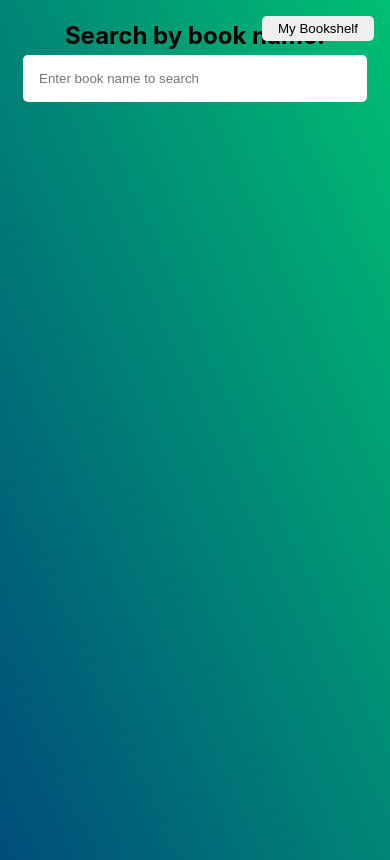
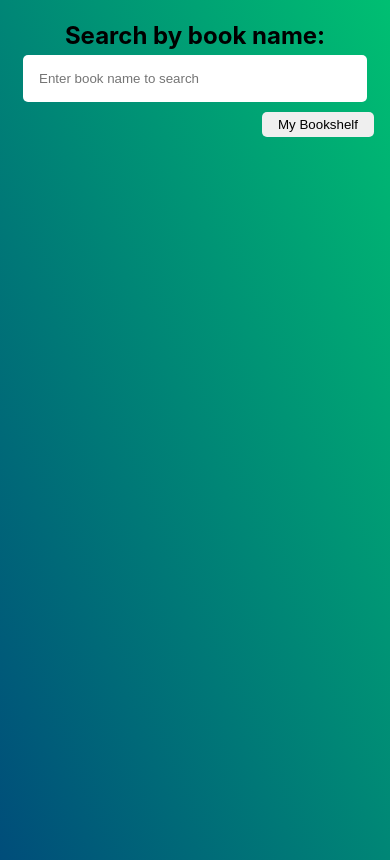
Before and after one commit to yogeshn-1/Personal-bookshelf, a React (Create React App) app: page / in a window 390 px wide. Built offline with nearby package versions, Linux system fonts and the light colour scheme.

Commit message:
Making page responsive

```diff
--- a/package.json
+++ b/package.json
@@ -36,5 +36,8 @@
       "last 1 firefox version",
       "last 1 safari version"
     ]
+  },
+  "devDependencies": {
+    "@babel/plugin-proposal-private-property-in-object": "^7.21.11"
   }
 }
--- a/src/components/SearchPage.jsx
+++ b/src/components/SearchPage.jsx
@@ -48,7 +48,9 @@ const SearchPage = () => {
   return (
     <div className="container">
       <Link to="/shelf">
-        <button className="routeButton">My Bookshelf</button>
+        <button className="routeButton" id="shelf">
+          My Bookshelf
+        </button>
       </Link>
       <h2 style={{ textAlign: "center" }}>Search by book name:</h2>
       <input
@@ -61,7 +63,7 @@ const SearchPage = () => {
         {loading && <img src={Loader} />}
         {error && <p>{error}</p>}
         {!error && !loading && query.length !== 0 && books.length === 0 && (
-          <p>No book found with given search parameter</p>
+          <p>No book found with searched parameter</p>
         )}
       </div>
       <section id="bookContainer">
--- a/src/index.css
+++ b/src/index.css
@@ -31,7 +31,7 @@ input {
 }
 
 .container {
-  max-width: 880px;
+  max-width: 960px;
   margin: 1rem auto;
   display: flex;
   flex-direction: column;
@@ -43,6 +43,7 @@ input {
   display: grid;
   grid-template-columns: repeat(3, 1fr);
   gap: 1rem;
+  place-items: center;
 }
 
 .bookCard {
@@ -91,3 +92,33 @@ button {
   font-weight: bold;
   text-align: center;
 }
+
+@media (min-width: 0) and (max-width: 576px) {
+  .container {
+    max-width: 540px;
+  }
+  #bookContainer {
+    grid-template-columns: 1fr;
+  }
+  .routeButton#shelf {
+    top: 7rem;
+  }
+}
+
+@media (min-width: 577px) and (max-width: 880px) {
+  .container {
+    max-width: 720px;
+  }
+  #bookContainer {
+    grid-template-columns: repeat(2, 1fr);
+  }
+}
+
+@media (min-width: 1200px) {
+  #bookContainer {
+    grid-template-columns: repeat(4, 1fr);
+  }
+  .container {
+    max-width: 1440px;
+  }
+}
```
Also changed, not shown: 1 other file (tests, documents, lock files or other folders).
